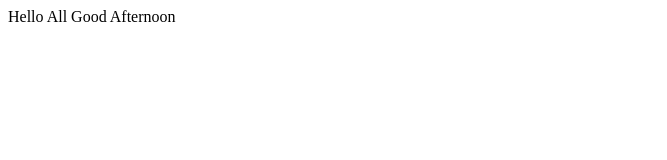
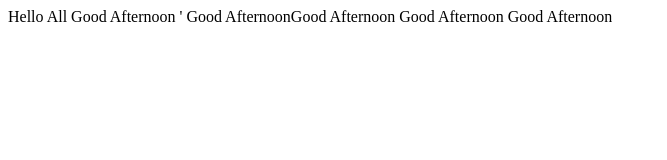
Before and after one commit to kesarsinghknk/LOCALTOGITHUB, a plain HTML site: page index.html in a window 1280 px wide. Shown: the whole page, without its empty margins (0-667 px from the left). Drawn offline with Linux system fonts and the light colour scheme.

Commit message:
fifth commit with.git

```diff
--- a/index.html
+++ b/index.html
@@ -1,4 +1,9 @@
 Hello All
 <html>
+Good Afternoon '
+Good AfternoonGood Afternoon
+Good Afternoon
+
+
 Good Afternoon
 </html>
```
Also changed, not shown: credentials.txt (added), 8 other files.
